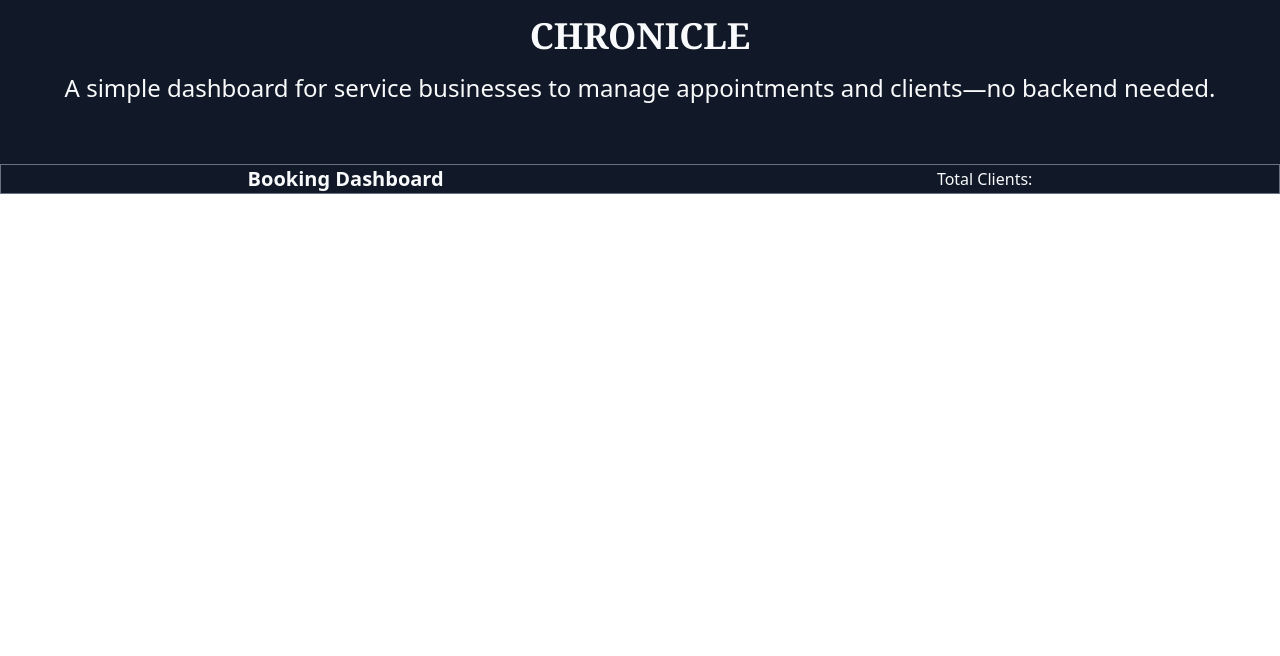
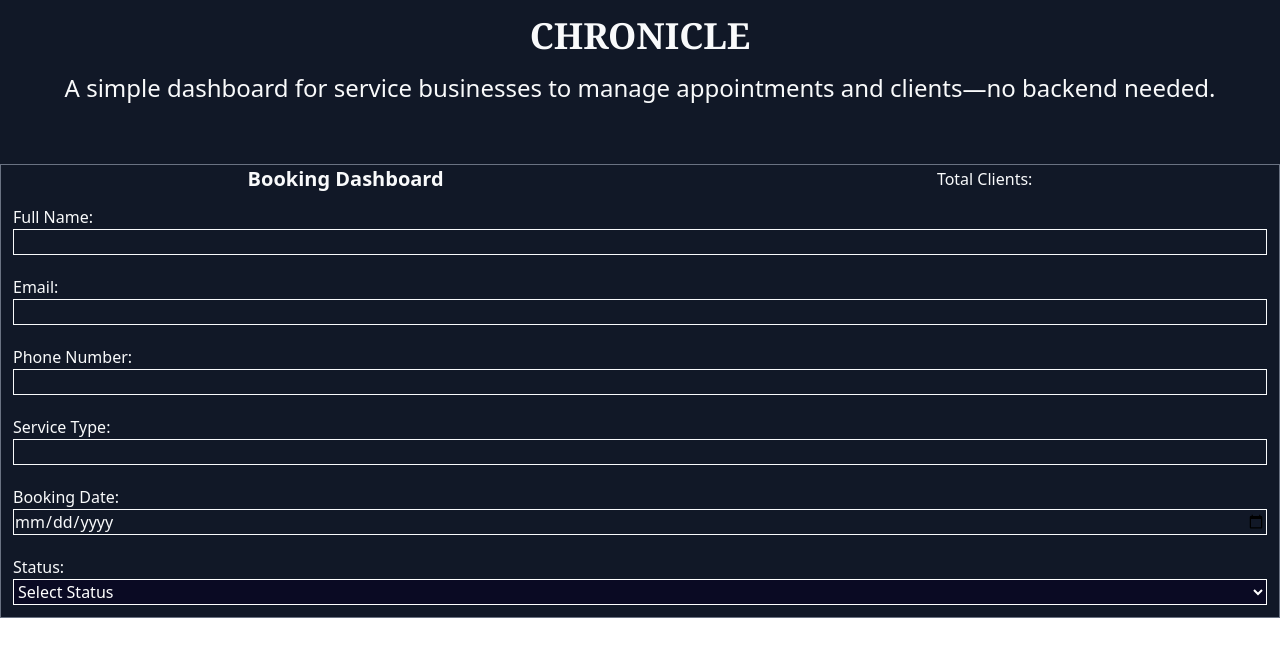
Before and after one commit to Phoenix-Domain/Chronicle, a React (Vite) app: page / in a window 1280 px wide. Shown: the top 656 px of the page. Built offline with nearby package versions, Linux system fonts and the light colour scheme.

Commit message:
Ädd Form content

```diff
--- a/src/components/Form.jsx
+++ b/src/components/Form.jsx
@@ -1,5 +1,42 @@
 function Form (){
+  return (
+    <form action="" className="flex flex-col justify-between gap-5 p-3">
+      <label className="flex flex-col">
+        Full Name:
+        <input type="text" className="border-1" />
+      </label>
 
+      <label className="flex flex-col">
+        Email:
+        <input type="text" className="border-1" />
+      </label>
+
+      <label className="flex flex-col">
+        Phone Number:
+        <input type="text" className="border-1" />
+      </label>
+
+      <label className="flex flex-col">
+        Service Type:
+        <input type="text" className="border-1" />
+      </label>
+
+      <label className="flex flex-col">
+        Booking Date:
+        <input type="date" className="border-1" />
+      </label>
+
+      <label className="flex flex-col">
+        Status:
+        <select type="date" className="border-1 bg-[#0a0a23] text-white">
+          <option value="Select Status">Select Status</option>
+          <option value="Completed">Completed</option>
+          <option value="Pending">Pending</option>
+          <option value="Cancelled">Cancelled</option>
+        </select>
+      </label>
+    </form>
+  )
 }
 
 export default Form;
```
